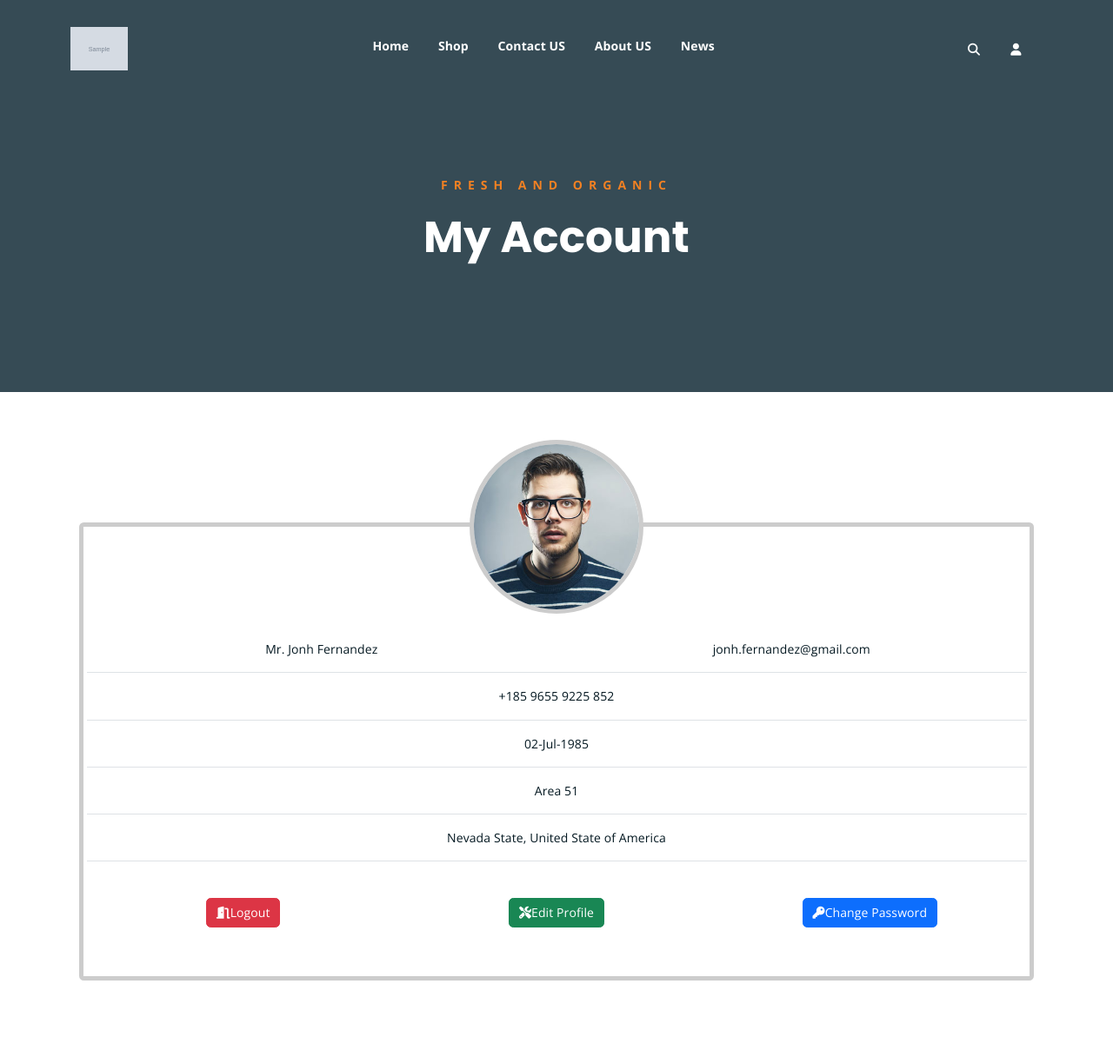
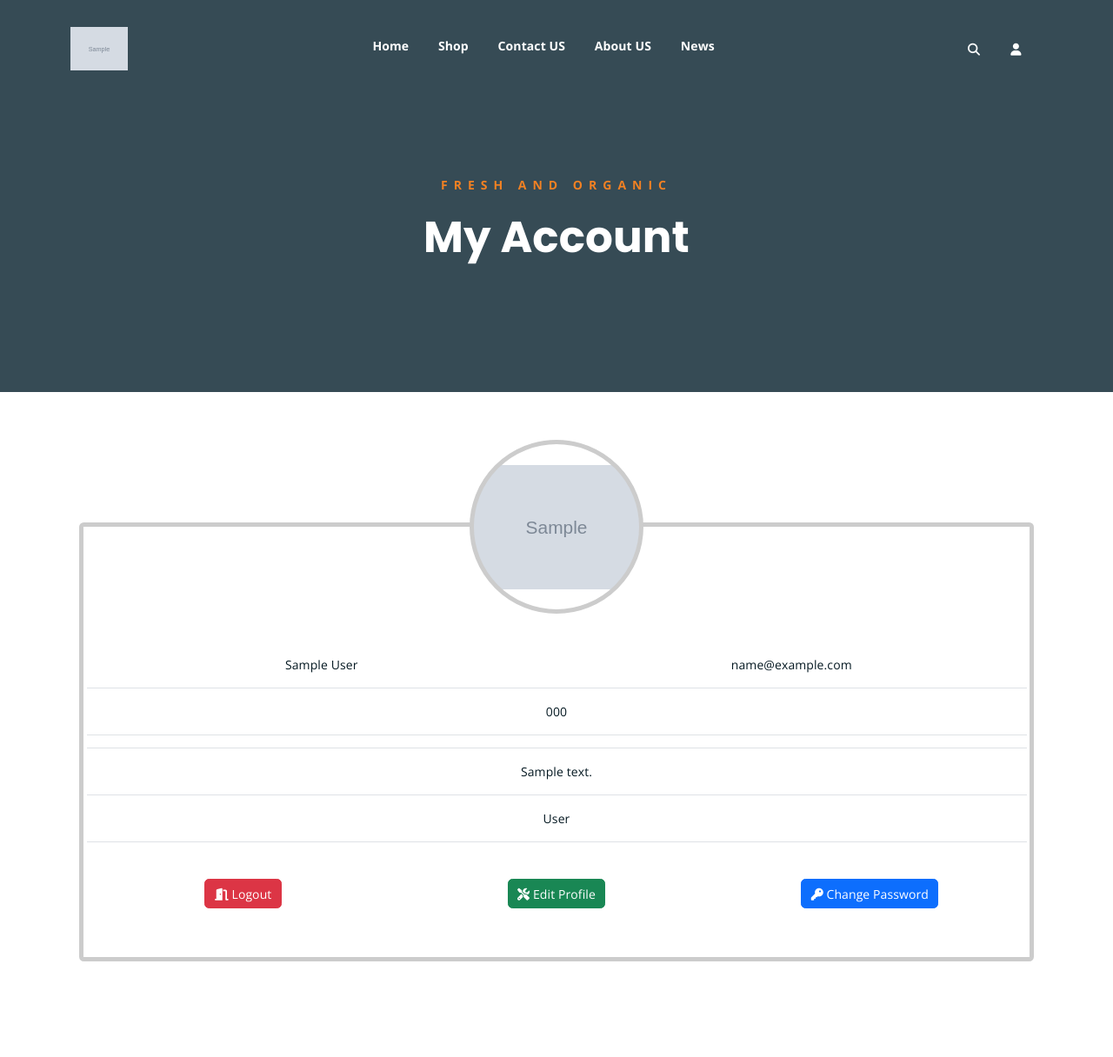
Before and after one commit to PhanChhayFong/PHP_Project, a PHP site: page /my-account in a window 1280 px wide. Shown: the top 1216 px of the page at 87% size. Run offline with PHP 8.4, Linux system fonts and the light colour scheme; tables that the repository leaves empty or names only in its code hold one stand-in row (values such as "Sample post"); grey boxes marked "Sample" are stand-in pictures; data that the repository does not hold is empty; some libraries are stand-ins or nearby versions.

Commit message:
PHP_Project

```diff
--- a/pages/Frontend/Authentication/my-account.php
+++ b/pages/Frontend/Authentication/my-account.php
@@ -39,50 +39,69 @@
 
                ?>
                <div class="card text-center" style="border: 5px solid #ccc">
-                    <div class="text-center">
-                         <img src="../../assets/frontend/img/avaters/avatar3.png" class="card-img-top rounded-circle"
-                              style="width: 200px; margin-top: -100px; border: 5px solid #ccc">
-                    </div>
+                    <p class="card-img-top rounded-circle mx-auto" style="width: 200px; height: 200px;
+                              margin-top: -100px;
+                              border: 5px solid #ccc;
+                              background-image: url('./assets/images/user/<?= $user['us_image'] ?>');
+                              background-position: center;
+                              background-size: 100%;
+                              background-repeat: no-repeat;
+                              ">
+                    </p>
 
                     <div class="card-body">
                          <div class="row">
                               <div class="col-md-6 border-bottom">
-                                   <p class="my-3">Mr. Jonh Fernandez</p>
+                                   <p class="my-3">
+                                        <?= $user['us_name'] ?>
+                                   </p>
                               </div>
                               <div class="col-md-6 border-bottom">
-                                   <p class="my-3">jonh.fernandez@gmail.com</p>
+                                   <p class="my-3">
+                                        <?= $user['us_email'] ?>
+                                   </p>
 
                               </div>
                               <div class="col-md-12 border-bottom">
-                                   <p class="my-3">+185 9655 9225 852</p>
+                                   <p class="my-3">
+                                        <?= $user['us_phone'] ?>
+                                   </p>
 
                               </div>
                               <div class="col-md-12 border-bottom">
-                                   <p class="my-3">02-Jul-1985</p>
+                                   <p class="my-3">
+                                        <?= $user['us_DOB'] ?>
+                                   </p>
 
                               </div>
                               <div class="col-md-12 border-bottom">
-                                   <p class="my-3">Area 51</p>
+                                   <p class="my-3">
+                                        <?= $user['us_address'] ?>
+                                   </p>
 
                               </div>
                               <div class="col-md-12 border-bottom">
-                                   <p class="my-3">Nevada State, United State of America</p>
+                                   <p class="my-3">
+                                        <?= $user['us_isAdmin'] == 1 ? "Admin" : "User" ?>
+                                   </p>
 
                               </div>
                          </div>
 
                          <div class="row">
                               <div class="col-md-4 my-5">
-                                   <a href="#" class="btn btn-danger font-weight-bold"><i
-                                             class="fas fa-door-open mr-2"></i>Logout</a>
+                                   <a href="../../DB/auth.php?clear=logout" class="btn btn-danger font-weight-bold"><i
+                                             class="fas fa-door-open mr-2"></i> Logout</a>
                               </div>
                               <div class="col-md-4 my-5">
-                                   <a href="#" class="btn btn-success font-weight-bold" data-toggle="modal"
-                                        data-target="#edit_profile"><i class="fas fa-tools mr-2"></i>Edit Profile</a>
+                                   <a class="btn btn-success font-weight-bold" data-bs-toggle="modal"
+                                        data-bs-target="#editProfile">
+                                        <i class="fas fa-tools mr-2"></i> Edit Profile
+                                   </a>
                               </div>
                               <div class="col-md-4 my-5">
-                                   <a href="#" class="btn btn-primary font-weight-bold" data-toggle="modal"
-                                        data-target="#change_password"><i class="fas fa-key mr-2"></i>Change
+                                   <a class="btn btn-primary font-weight-bold" data-toggle="modal"
+                                        data-target="#change_password"><i class="fas fa-key mr-2"></i> Change
                                         Password</a>
                               </div>
                          </div>
@@ -94,56 +113,74 @@
 
 
 <!-- Edit Profile Modal -->
-<div class="modal fade" id="edit_profile" tabindex="-1" role="dialog">
-     <div class="modal-dialog modal-dialog-centered" role="document">
+<div class="modal fade" id="editProfile" tabindex="-1" aria-labelledby="editProfileLabel" aria-hidden="true">
+     <div class="modal-dialog">
           <div class="modal-content">
                <div class="modal-header">
-                    <h5 class="modal-title" id="exampleModalCenterTitle">Edit Profile</h5>
-                    <button type="button" class="close" data-dismiss="modal" aria-label="Close">
-                         <span aria-hidden="true">&times;</span>
-                    </button>
+                    <h1 class="modal-title fs-5" id="editProfileLabel">Edit Profile
+                    </h1>
+                    <button type="button" class="btn-close" data-bs-dismiss="modal" aria-label="Close"></button>
                </div>
                <div class="modal-body">
-                    <form class="form p-2">
+                    <!-- form input -->
+                    <form class="forms-sample" id="edform" method="POST" enctype="multipart/form-data">
                          <div class="form-group">
-                              <label for="username">Username</label>
-                              <input type="text" name="username" class="form-control" value="Mr. Jonh Fernandez"
-                                   id="username">
+                              <label for="us_edname">Name <span class="text-danger fw-bold">*</span></label>
+                              <input type="text" class="form-control" value="<?= $user['us_name'] ?>" name="us_edname"
+                                   id="us_edname">
                          </div>
                          <div class="form-group">
-                              <label for="email">Email</label>
-                              <input type="email" name="email" class="form-control" value="jonh.fernandez@gmail.com"
-                                   id="email">
+                              <label for="us_edemail">Email <span class="text-danger fw-bold">*</span></label>
+                              <input type="email" class="form-control" value="<?= $user['us_email'] ?>"
+                                   name="us_edemail" id="us_edemail">
                          </div>
                          <div class="form-group">
-                              <label for="phone">Confirm New Password</label>
-                              <input type="text" name="phone" class="form-control" value="185 9655 9225 852" id="phone">
+                              <label for="us_edphone">Phone</label>
+                              <input type="text" class="form-control" value="<?= $user['us_phone'] ?>" name="us_edphone"
+                                   id="us_edphone">
                          </div>
                          <div class="form-group">
-                              <label for="date_of_birth">Date of Birth</label>
-                              <input type="date" name="cn_password" class="form-control" value="02/07/1985"
-                                   id="date_of_birth">
+                              <label for="us_edDOB">Date of Birth</label>
+                              <input type="date" class="form-control" value="<?= $user['us_DOB'] ?>" name="us_edDOB"
+                                   id="us_edDOB">
                          </div>
                          <div class="form-group">
-                              <label for="place_of_birth">Place of Birth</label>
-                              <input type="text" name="place_of_birth" class="form-control" value="Area 51"
-                                   id="place_of_birth">
-                         </div>
-                         <div class="form-group">
-                              <label for="address">Address</label>
-                              <input type="address" name="address" class="form-control"
-                                   value="Nevada State, United State of America" id="address">
+                              <label for="us_ednationality">Nationality</label>
+                              <input type="text" class="form-control" value="<?= $user['us_nationality'] ?>"
+                                   name="us_ednationality" id="us_ednationality">
                          </div>
 
+                         <div class="form-group">
+                              <label for="us_edaddress">Address</label>
+                              <textarea class="form-control" id="us_edaddress" name="us_edaddress"
+                                   rows="5"><?= $user['us_address'] ?></textarea>
+                         </div>
+                         <div class="form-group form-switch">
+                              <input class="form-check-input" type="checkbox" id="us_edisAdmin" name="us_edisAdmin"
+                                   <?= $user['us_isAdmin'] == 1 ? 'checked=checked' : '' ?>>
+                              <label class="form-check-label pt-1" for="flexSwitchCheckDefault">Admin</label>
+                         </div>
 
-                         <button type="submit" class="btn btn-warning float-right text-dark font-weight-bold"><i
-                                   class="fas fa-tools mr-2"></i>Update</button>
+                         <div class="form-group text-center">
+                              <label class="w-100">
+                                   Edit
+                                   <?= $heading ?> Profile
+                              </label>
+                              <label for="us_edimage" class="btn btn-primary btn-sm text-center py-2">
+                                   <i class="fa fa-image" aria-hidden="true"></i>Browse Image
+                              </label>
+                              <input type="file" name="us_edimage" id="us_edimage" class="d-none">
+                              <div id="curr_img" class="mt-3">
+                                   <img id="edimage" src="./assets/images/user/<?= $user['us_image'] ?>" width="200">
+                              </div>
+                         </div>
+                         <button type="submit" class="btn btn-warning mr-2 float-end py-2 text-dark"><i
+                                   class="fas fa-tools me-2"></i>Update</button>
                     </form>
                </div>
           </div>
      </div>
 </div>
-
 
 <!-- Change Password Modal -->
 <div class="modal fade" id="change_password" tabindex="-1" role="dialog">
@@ -177,9 +214,21 @@
      </div>
 </div>
 
-
 <!-- Logo Carousel Section -->
 <?php require 'components/Frontend/logo-carousel.php'; ?>
 
 <!-- Copyrights Section -->
 <?php require 'components/Frontend/copyrights.php'; ?>
+
+<script>
+     _("us_edimage").addEventListener("change", function () {
+          const files = _("us_edimage").files[0];
+          if (files) {
+               const fileReader = new FileReader();
+               fileReader.readAsDataURL(files);
+               fileReader.addEventListener("load", function () {
+                    _("edimage").setAttribute("src", this.result);
+               });
+          }
+     });
+</script>
```
